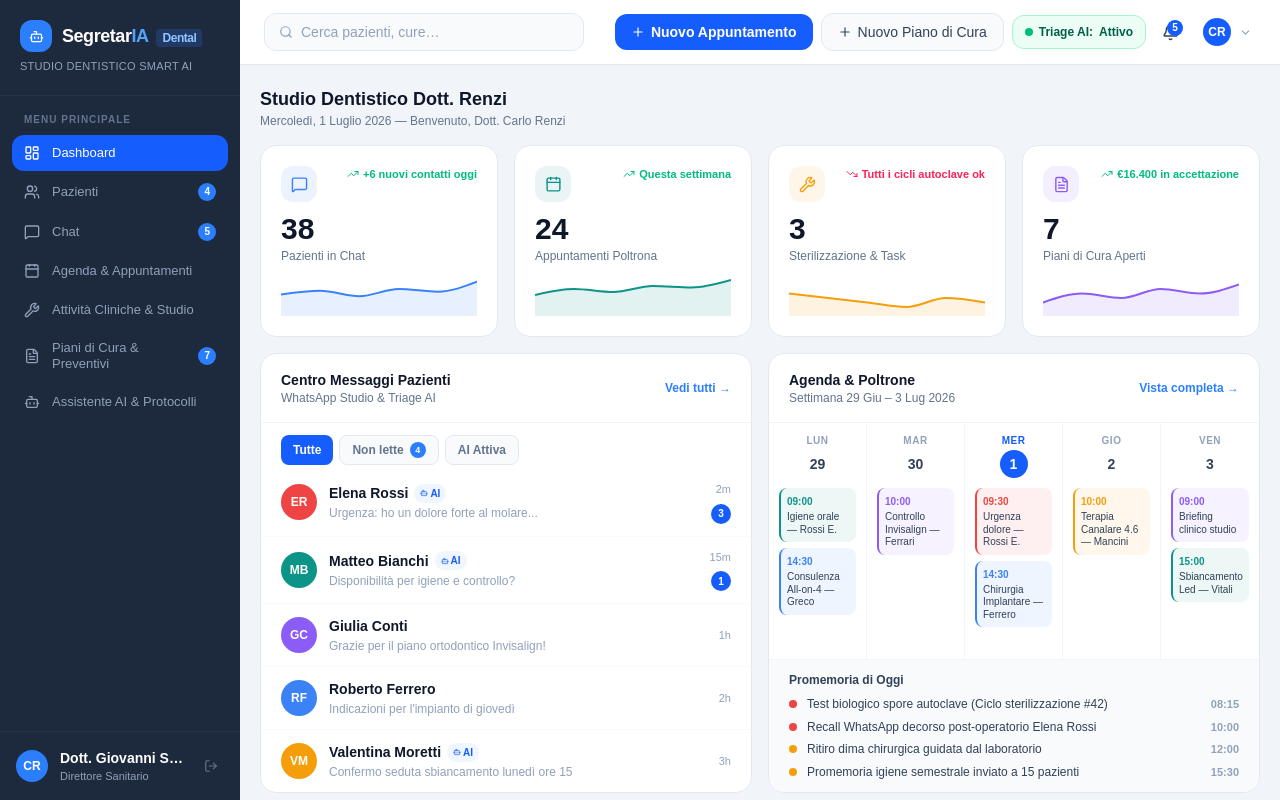
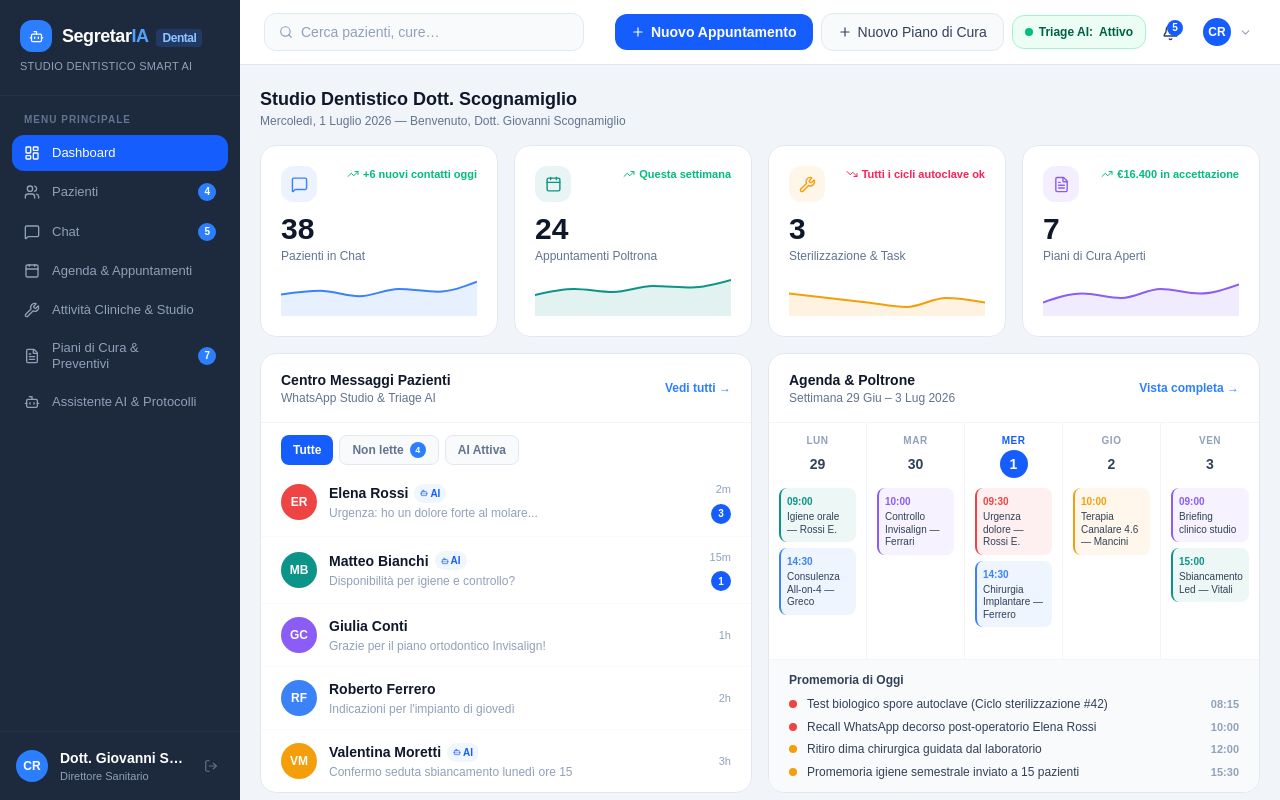
Before and after one commit to Pierpy21/segretaria, a Next.js app: page / in a window 1280 px wide. Built offline with nearby package versions, Linux system fonts and the light colour scheme.

Commit message:
fix doctor name

```diff
--- a/app/page.tsx
+++ b/app/page.tsx
@@ -44,7 +44,7 @@ const chatMessages = INITIAL_CHAT_MESSAGES;
 const conversations = INITIAL_CONVERSATIONS;
 
 const pageHeadings: Record<string, { title: string; subtitle: string }> = {
-  "Dashboard": { title: "Studio Dentistico Dott. Renzi", subtitle: "Mercoledì, 1 Luglio 2026 — Benvenuto, Dott. Carlo Renzi" },
+  "Dashboard": { title: "Studio Dentistico Dott. Scognamiglio", subtitle: "Mercoledì, 1 Luglio 2026 — Benvenuto, Dott. Giovanni Scognamiglio" },
   "Pazienti": { title: "Elenco & Cartelle Cliniche Pazienti", subtitle: "Anagrafica studio, storico prestazioni e schede cliniche con radiografie" },
   "Chat": { title: "Chat & Comunicazioni Pazienti", subtitle: "Triage urgenze odontoiatriche, recall semestrali e messaggistica WhatsApp" },
   "Agenda & Appuntamenti": { title: "Agenda & Appuntamenti", subtitle: "Planning poltrone cliniche, igiene e chirurgia sincronizzato con Google/Apple" },
```
